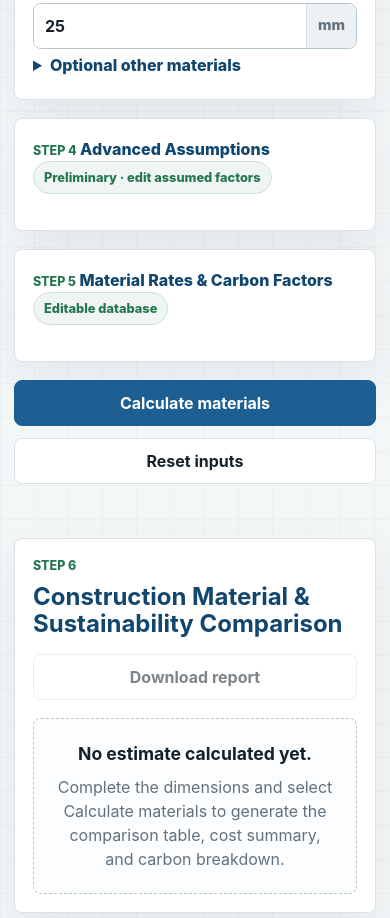
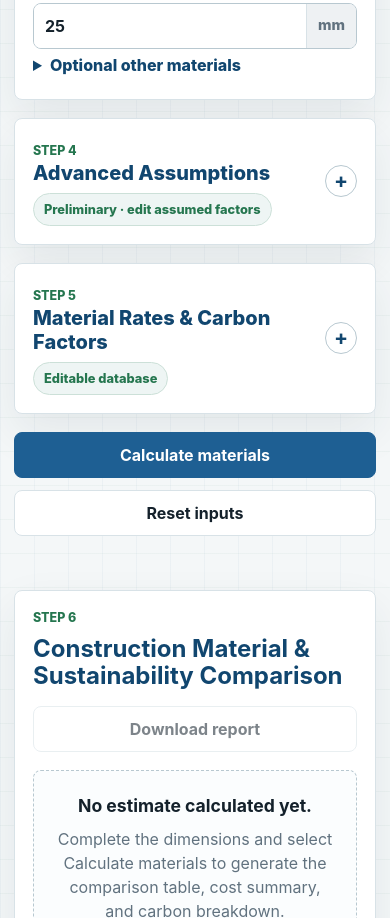
Before and after one commit to DAVIDSUNNY018/ECO-BUILD-ESTIMATE, a plain HTML site: page index.html in a window 390 px wide. Shown: the part 4071-4989 px from the top of the page. Drawn offline with Linux system fonts and the light colour scheme.

Commit message:
Implement styles for accordion component
Added styles for accessible accordion sections including headings, titles, and content layout.

```diff
--- a/styles.css
+++ b/styles.css
@@ -886,3 +886,125 @@ tbody tr:last-child td {
     overflow: visible;
   }
 }
+
+
+/* Accessible accordion sections for assumptions and material-rate controls. */
+.accordion-card {
+  padding: 0;
+  overflow: hidden;
+}
+
+.section-accordion {
+  margin: 0;
+  padding: 0;
+  border: 0;
+  background: transparent;
+}
+
+.section-accordion > .accordion-heading {
+  list-style: none;
+  cursor: pointer;
+  padding: 22px;
+  margin: 0;
+  align-items: center;
+  transition: background 0.16s ease;
+}
+
+.section-accordion > .accordion-heading::-webkit-details-marker {
+  display: none;
+}
+
+.section-accordion > .accordion-heading::after {
+  content: "+";
+  flex: 0 0 auto;
+  display: inline-grid;
+  place-items: center;
+  width: 30px;
+  height: 30px;
+  border-radius: 50%;
+  border: 1px solid var(--line-strong);
+  color: var(--blue-strong);
+  font-size: 1.3rem;
+  line-height: 1;
+  font-weight: 700;
+  order: 3;
+}
+
+.section-accordion[open] > .accordion-heading {
+  background: var(--surface-alt);
+  border-bottom: 1px solid var(--line);
+}
+
+.section-accordion[open] > .accordion-heading::after {
+  content: "−";
+}
+
+.accordion-title {
+  display: block;
+  flex: 1 1 auto;
+  min-width: 0;
+}
+
+.accordion-title .section-badge {
+  display: table;
+  margin-top: 8px;
+}
+
+.accordion-heading-text {
+  display: block;
+  color: var(--blue-strong);
+  font-size: 1.25rem;
+  font-weight: 800;
+  line-height: 1.2;
+}
+
+.accordion-content {
+  padding: 20px 22px 22px;
+}
+
+.accordion-content > :first-child {
+  margin-top: 0;
+}
+
+.accordion-actions {
+  display: flex;
+  align-items: center;
+  justify-content: space-between;
+  gap: 14px;
+  margin-bottom: 12px;
+}
+
+.accordion-actions .helper-text {
+  margin: 0;
+}
+
+#materialRates .table-wrap {
+  margin-top: 12px;
+}
+
+@media (max-width: 720px) {
+  .section-accordion > .accordion-heading {
+    padding: 18px;
+    gap: 10px;
+    flex-direction: row;
+    align-items: center;
+  }
+
+  .accordion-title {
+    flex: 1 1 auto;
+    width: auto;
+  }
+
+  .accordion-content {
+    padding: 16px;
+  }
+
+  .accordion-actions {
+    align-items: stretch;
+    flex-direction: column;
+  }
+
+  .accordion-actions .secondary-button {
+    width: 100%;
+  }
+}
```
